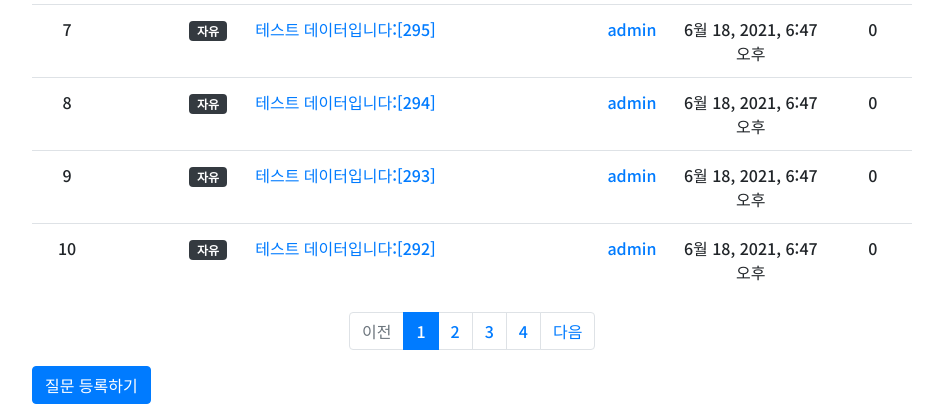
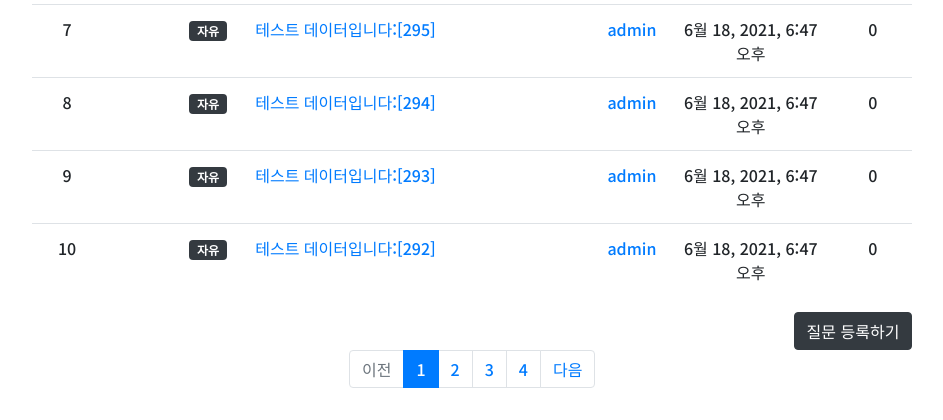
Before and after one commit to nbalance97/DjangoProject, a Django app: page / in a window 1280 px wide. Shown: the part 603-1023 px from the top of the page, without its empty margins (269-1212 px from the left). Run offline with Django 3.2, Linux system fonts and the light colour scheme; data comes from the database, SQL or seed files in the repository; some libraries are stand-ins or nearby versions.

Commit message:
디자인 약간 수정

```diff
--- a/templates/pybo/question_list.html
+++ b/templates/pybo/question_list.html
@@ -120,6 +120,14 @@
             </table>
         </div>
     </div>
+
+    <div class="row justify-content-center">
+        <div class="col-2"></div>
+        <div class="col-9 col-sm-9 justify-content-end">
+            <a href="{% url 'pybo:question_create' %}" class="btn btn btn-dark float-right">질문 등록하기</a>
+        </div>
+    </div>
+
     <div class="row justify-content-center">
         <div class="col-2"></div>
         <div class="col-9 col-sm-9">
@@ -164,12 +172,6 @@
             </ul>
         </div>
     </div>
-    <div class="row justify-content-center">
-        <div class="col-2"></div>
-        <div class="col-9 text-end">
-            <a href="{% url 'pybo:question_create' %}" class="btn btn-primary">질문 등록하기</a>
-        </div>
-    </div>
 </div>
 
 {% endblock %}
```
